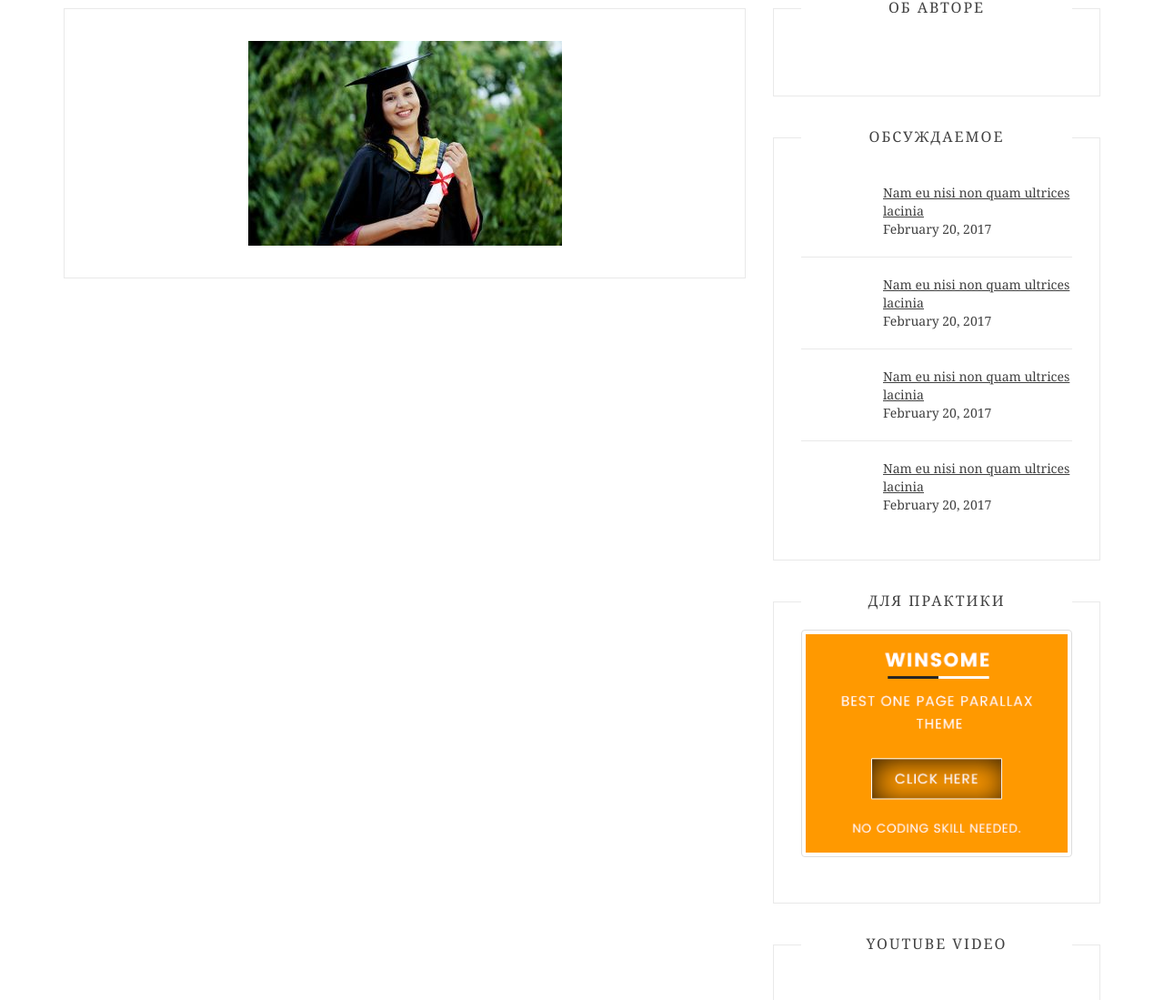
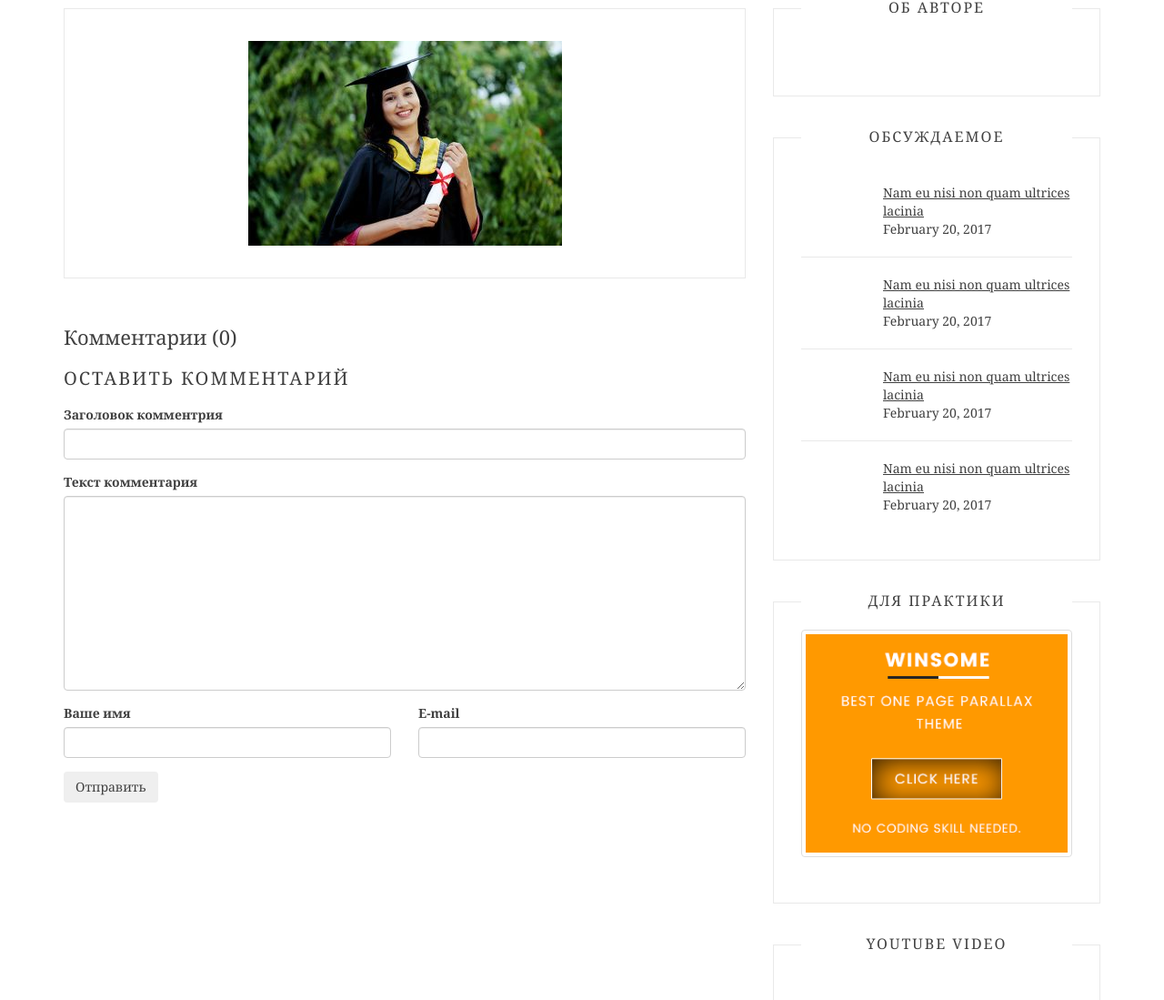
Before and after one commit to ilonny/yoga-blog, a Yii app: template application/views/site/detailview.php in a window 1280 px wide. Shown: the part 315-1414 px from the top of the page at 91% size. Run offline with PHP 8.4 and a stand-in for Yii, Linux system fonts and the light colour scheme; the template is opened without the code that fills it, so the values that code supplies are empty; some libraries are stand-ins or nearby versions.

Commit message:
comments

```diff
--- a/application/models/Post.php
+++ b/application/models/Post.php
@@ -77,7 +77,7 @@
      */
     public function getReviews()
     {
-        return Review::find()->andWhere(['post_id' => $this->id]);
+        return Review::find()->andWhere(['post_id' => $this->id, 'showing' => 1])->all();
     }
 
     public function getCategoryName()
--- a/application/views/site/detailview.php
+++ b/application/views/site/detailview.php
@@ -4,6 +4,7 @@
 $formatter = \Yii::$app->formatter;
 $cat_link = Url::to(['/site/category', 'id' => $post->category_id]);
 $detail_link = Url::to(['/site/detailview', 'id' => $post->id]);
+$this->registerJsFile('/js/detailview.js', ['depends' => 'app\assets\AppAsset']);
 ?>
 <div class="detailview">
     <div class="post">
@@ -34,4 +35,48 @@
             </div>
         </div>
     <?php endif; ?>
+    <!-- reviews -->
+    <div class="comments">
+    <?php $reviews = $post->getReviews(); ?>
+        <div class="comments__title">Комментарии (<?= count($reviews); ?>)</div>
+        <?php if ($reviews): ?>
+            <?php foreach ($reviews as $comment): ?>
+                <div class="question">
+                    <div class="question__topic"><?= $comment->title; ?></div>
+                    <div><blockquote class="q"><?= $comment->text; ?></blockquote></div>
+                    <div class="question__answer"> <?= $comment->answer; ?> </div>
+                </div>
+            <?php endforeach; ?>
+        <?php else: ?>
+            <p>Комментриев нет, оставьте первый комментарий</p>
+        <?php endif; ?>
+        <div class="post__title">Оставить комментарий</div>
+        <form class="question-form">
+            <input type="hidden" name="post_id" value="<?= $post->id; ?>">
+            <div class="row">
+                <div class="col-xs-12">
+                    <label>Заголовок комментрия</label>
+                    <input type="text" class="form-control" name="title">
+                </div>
+                <div class="col-xs-12">
+                    <label>Текст комментария</label>
+                    <textarea class="form-control" name="text" cols="30" rows="10"></textarea>
+                </div>
+                <div class="col-xs-12 col-md-6">
+                    <label>Ваше имя</label>
+                    <input type="text" class="form-control" name="name">
+                </div>
+                <div class="col-xs-12 col-md-6">
+                    <label>E-mail</label>
+                    <input type="text" class="form-control" name="email">
+                </div>
+                <div class="col-xs-12">
+                    <button class="btn">Отправить</button>
+                </div>
+                <div class="col-xs-12">
+                    <div class="error-summary"></div>
+                </div>
+            </div>
+        </form>
+    </div>
 </div>
--- a/css/style.css
+++ b/css/style.css
@@ -796,4 +796,11 @@
   a.m10:hover {
     text-decoration: none; }
 
+.comments {
+  margin-top: 50px; }
+  .comments__title {
+    margin-bottom: 15px;
+    color: #404040;
+    font-size: 22px; }
+
 /*# sourceMappingURL=style.css.map */
--- a/css/style.scss
+++ b/css/style.scss
@@ -830,3 +830,11 @@
     text-decoration: none;
   }
 }
+.comments{
+  margin-top: 50px;
+  &__title{
+    margin-bottom: 15px;
+    color: #404040;
+    font-size: 22px;
+  }
+}
--- /dev/null
+++ b/js/detailview.js
@@ -0,0 +1,29 @@
+$(document).ready(function(){
+	$(".question-form").goldCarrotForm({
+		url: '/site/review-add',
+		attributes: {
+		    title: {
+		        label: 'Заголовок комментария',
+		        rules: [
+		            'required',
+		        ]
+            },
+            text: {
+		        label: 'Описание комментария',
+		        rules: [
+		            'required',
+		        ]
+		    },
+        },
+        onSuccess: function(data){
+            console.log('success', data)
+            $('.error-summary').html(data.message).fadeIn('fast');
+            setTimeout(function(){
+                $('.error-summary').html("").fadeOut('fast');
+            }, 5000);
+        },
+        onError: function(data){
+            console.log('error', data)
+        },
+    })
+});
```
Also changed, not shown: application/controllers/SiteController.php (+23 -0 lines), 1 other file.
